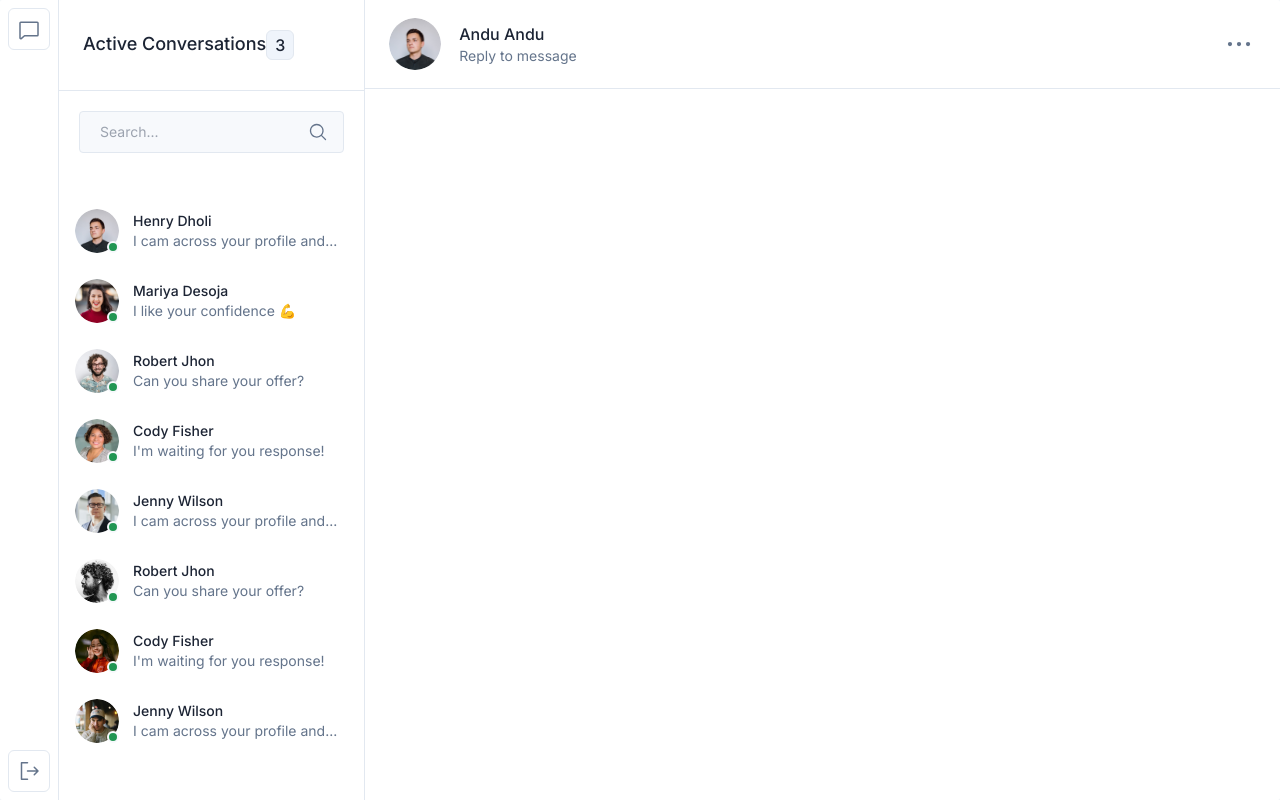
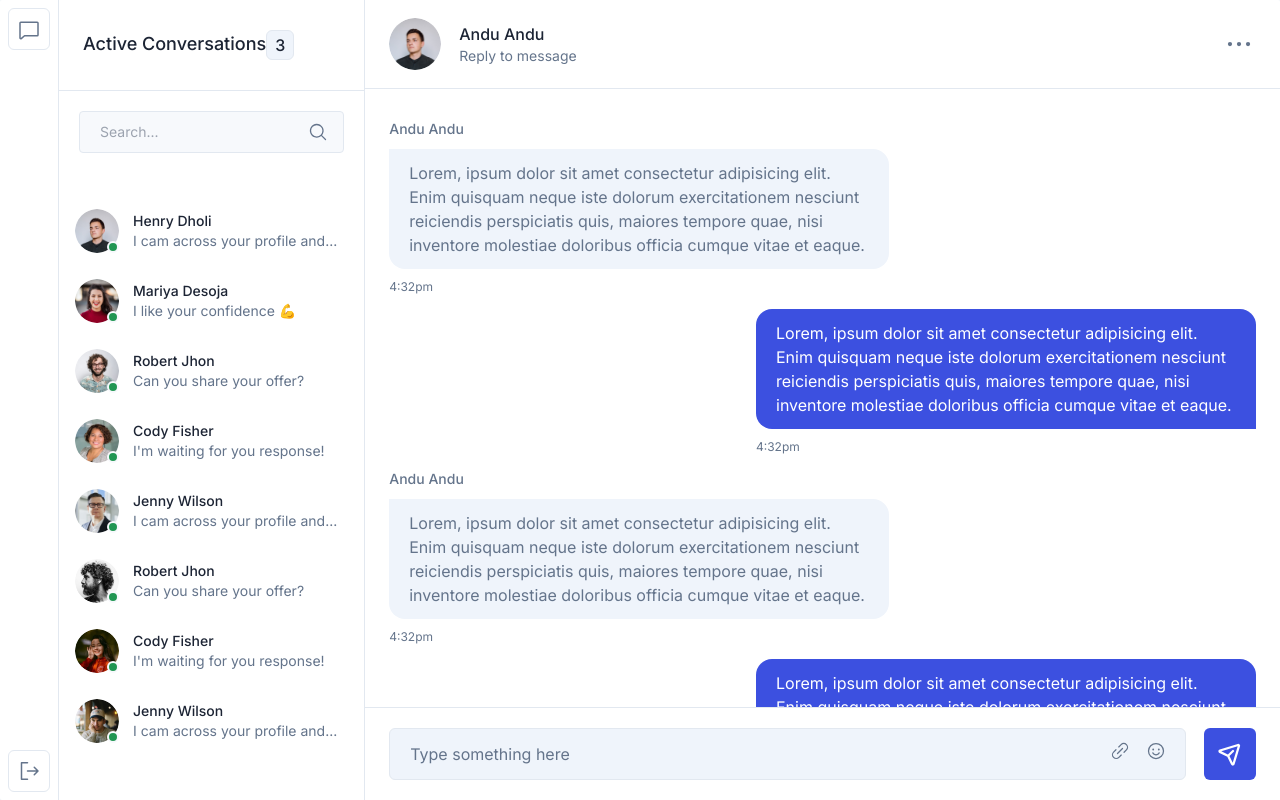
Before and after one commit to Annddu/SMN_chat-app, a React (Vite) app: page / in a window 1280 px wide. Built offline with nearby package versions, Linux system fonts and the light colour scheme.

Commit message:
finished inbox design

```diff
--- a/src/section/chat/Inbox.jsx
+++ b/src/section/chat/Inbox.jsx
@@ -1,6 +1,6 @@
 import React from 'react'
 import user01 from "../../images/user/user-01.png"
-import { DotsThree } from '@phosphor-icons/react'
+import { DotsThree, LinkSimple, PaperPlaneTilt, Smiley } from '@phosphor-icons/react'
 export default function Inbox() {
   return (
     <div className='  flex h-full flex-col border-l xl:w-3/4
@@ -31,13 +31,94 @@ export default function Inbox() {
         </div>
 
         {/* List of messages */}
-        <div>
+        <div className='max-h-full space-y-3.5 overflow-auto no-scrollbar px-6 py-7.5 grow'>
 
+            <div className='max-w-125'>
+                <p className='mb-2.5 text-sm font-medium'>Andu Andu</p>
+                <div className='mb-2.5 rounded-2xl rounded-tl-none bg-gray px-5 py-3 dark:bg-boxdark-2'>
+                    <p>Lorem, ipsum dolor sit amet consectetur adipisicing elit. Enim quisquam neque iste dolorum exercitationem nesciunt reiciendis perspiciatis quis, maiores tempore quae, nisi inventore molestiae doloribus officia cumque vitae et eaque.</p>
+                </div>
+                <p className='text-xs'>4:32pm</p>
+            </div>
+
+            <div className='max-w-125 ml-auto'>
+
+                <div className='mb-2.5 rounded-2xl rounded-br-none bg-primary px-5 py-3'>
+                    <p className='text-white'>Lorem, ipsum dolor sit amet consectetur adipisicing elit. Enim quisquam neque iste dolorum exercitationem nesciunt reiciendis perspiciatis quis, maiores tempore quae, nisi inventore molestiae doloribus officia cumque vitae et eaque.</p>
+                </div>
+                <p className='text-xs'>4:32pm</p>
+            </div>
+
+            <div className='max-w-125'>
+                <p className='mb-2.5 text-sm font-medium'>Andu Andu</p>
+                <div className='mb-2.5 rounded-2xl rounded-tl-none bg-gray px-5 py-3 dark:bg-boxdark-2'>
+                    <p>Lorem, ipsum dolor sit amet consectetur adipisicing elit. Enim quisquam neque iste dolorum exercitationem nesciunt reiciendis perspiciatis quis, maiores tempore quae, nisi inventore molestiae doloribus officia cumque vitae et eaque.</p>
+                </div>
+                <p className='text-xs'>4:32pm</p>
+            </div>
+
+            <div className='max-w-125 ml-auto'>
+
+                <div className='mb-2.5 rounded-2xl rounded-br-none bg-primary px-5 py-3'>
+                    <p className='text-white'>Lorem, ipsum dolor sit amet consectetur adipisicing elit. Enim quisquam neque iste dolorum exercitationem nesciunt reiciendis perspiciatis quis, maiores tempore quae, nisi inventore molestiae doloribus officia cumque vitae et eaque.</p>
+                </div>
+                <p className='text-xs'>4:32pm</p>
+            </div>
+
+            <div className='max-w-125'>
+                <p className='mb-2.5 text-sm font-medium'>Andu Andu</p>
+                <div className='mb-2.5 rounded-2xl rounded-tl-none bg-gray px-5 py-3 dark:bg-boxdark-2'>
+                    <p>Lorem, ipsum dolor sit amet consectetur adipisicing elit. Enim quisquam neque iste dolorum exercitationem nesciunt reiciendis perspiciatis quis, maiores tempore quae, nisi inventore molestiae doloribus officia cumque vitae et eaque.</p>
+                </div>
+                <p className='text-xs'>4:32pm</p>
+            </div>
+
+            <div className='max-w-125 ml-auto'>
+
+                <div className='mb-2.5 rounded-2xl rounded-br-none bg-primary px-5 py-3'>
+                    <p className='text-white'>Lorem, ipsum dolor sit amet consectetur adipisicing elit. Enim quisquam neque iste dolorum exercitationem nesciunt reiciendis perspiciatis quis, maiores tempore quae, nisi inventore molestiae doloribus officia cumque vitae et eaque.</p>
+                </div>
+                <p className='text-xs'>4:32pm</p>
+            </div>
+
+            <div className='max-w-125'>
+                <p className='mb-2.5 text-sm font-medium'>Andu Andu</p>
+                <div className='mb-2.5 rounded-2xl rounded-tl-none bg-gray px-5 py-3 dark:bg-boxdark-2'>
+                    <p>Lorem, ipsum dolor sit amet consectetur adipisicing elit. Enim quisquam neque iste dolorum exercitationem nesciunt reiciendis perspiciatis quis, maiores tempore quae, nisi inventore molestiae doloribus officia cumque vitae et eaque.</p>
+                </div>
+                <p className='text-xs'>4:32pm</p>
+            </div>
+
+            <div className='max-w-125 ml-auto'>
+
+                <div className='mb-2.5 rounded-2xl rounded-br-none bg-primary px-5 py-3'>
+                    <p className='text-white'>Lorem, ipsum dolor sit amet consectetur adipisicing elit. Enim quisquam neque iste dolorum exercitationem nesciunt reiciendis perspiciatis quis, maiores tempore quae, nisi inventore molestiae doloribus officia cumque vitae et eaque.</p>
+                </div>
+                <p className='text-xs'>4:32pm</p>
+            </div>
         </div>
 
         {/* Input */}
-        <div>
+        <div className='sticky bottom-0 border-t border-stroke bg-white px-6 py-5 dark:border-strokedark dark:bg-boxdark'>
+            <form className='flex items-center justify-between space-x-4.5'>
+                <div className='relative w-full'>
+                    <input type="text" placeholder='Type something here' className='h-13 w-full rounded-md border border-stroke bg-gray pl-5 pr-19 text-black placeholder-body outline-none focus:border-primary'/>
 
+                    <div className='absolute right-5 top-1/2 -translate-y-1/2 items-center justify-end space-x-4'>
+                        <button className='hover:text-primary'>
+                            <LinkSimple size={20}/>
+                        </button>
+
+                        <button className='hover:text-primary'>
+                            <Smiley size={20}/>
+                        </button>
+                    </div>
+                </div>
+
+                <button className='flex items-center justify-center h-13 max-w-13 w-full rounded-md bg-primary text-white hover:bg-opacity-90'>
+                    <PaperPlaneTilt size={24} weight='bold'/>
+                </button>
+            </form>
         </div>
     </div>
   )
```
